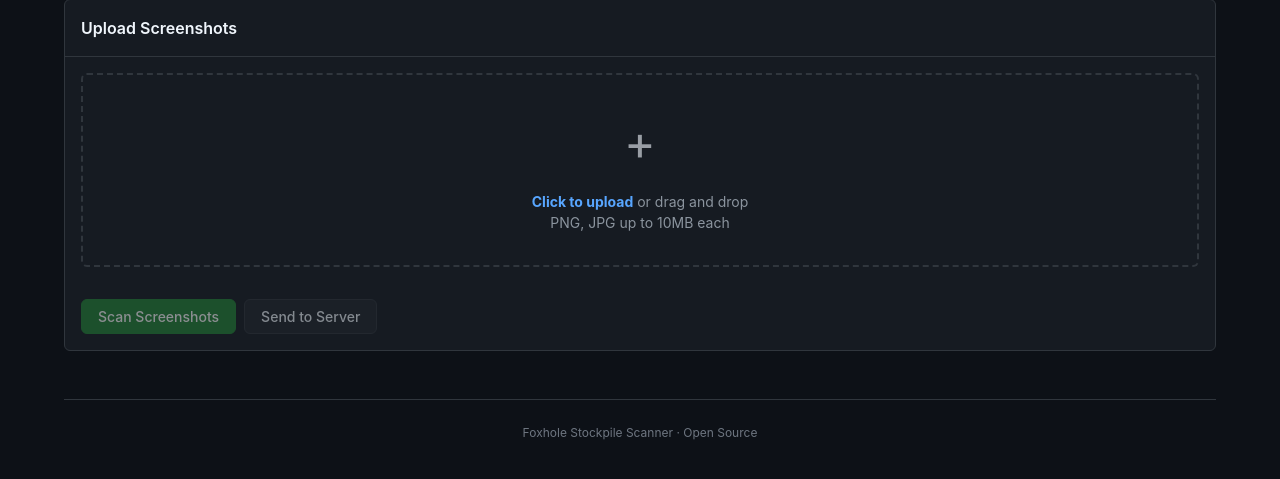
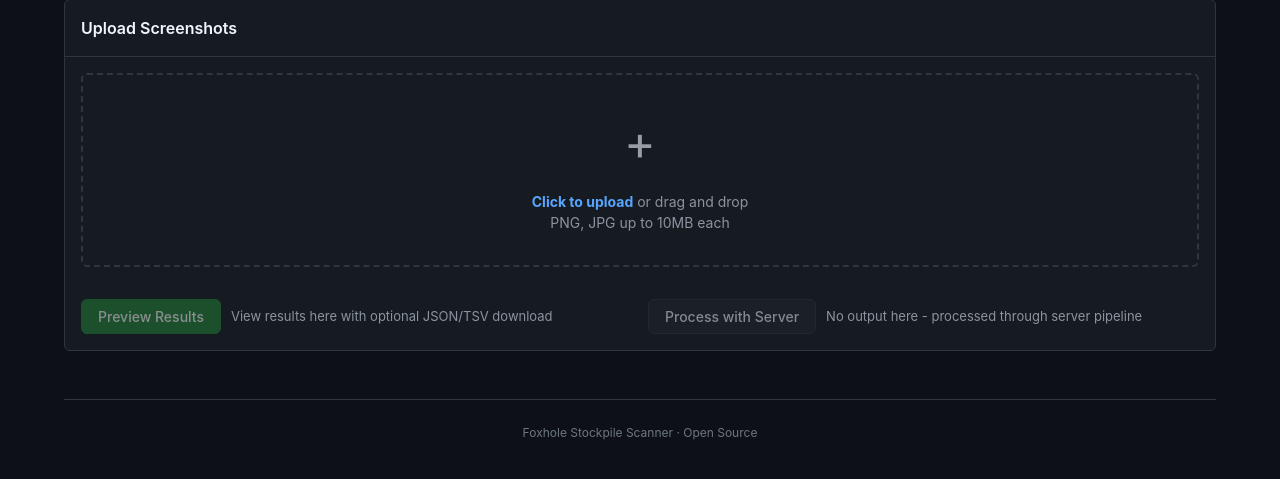
Before and after one commit to SwiftyJax/foxhole-stockpiles, a FastAPI app: page / in a window 1280 px wide. Shown: the part 202-681 px from the top of the page. Run offline with FastAPI, Linux system fonts and the light colour scheme; parts of the project's set-up code (start-up, migrations or seed data) failed here and were passed over.

Commit message:
fix(web): Clarify what the buttons do (one to preview result other to be processed by the pipeline with no output)

```diff
--- a/foxhole_stockpiles/api/templates/base.html
+++ b/foxhole_stockpiles/api/templates/base.html
@@ -147,6 +147,29 @@
             display: flex;
             gap: 8px;
             flex-wrap: wrap;
+        }
+
+        .btn-group-vertical {
+            display: flex;
+            gap: 16px;
+        }
+
+        .btn-option {
+            flex: 1;
+            display: flex;
+            align-items: center;
+            gap: 10px;
+        }
+
+        .btn-description {
+            font-size: 13px;
+            color: var(--text-secondary);
+        }
+
+        @media (max-width: 600px) {
+            .btn-group-vertical {
+                flex-direction: column;
+            }
         }
 
         .btn-sm {
--- a/foxhole_stockpiles/api/templates/index.html
+++ b/foxhole_stockpiles/api/templates/index.html
@@ -28,13 +28,19 @@
 
             <div id="preview" class="preview-container"></div>
 
-            <div class="btn-group">
-                <button type="submit" name="action" value="scan" class="btn btn-primary" id="scan-btn" {% if db_error %}disabled{% endif %}>
-                    Scan Screenshots
-                </button>
-                <button type="submit" name="action" value="send" class="btn btn-secondary" id="send-btn" {% if db_error %}disabled{% endif %}>
-                    Send to Server
-                </button>
+            <div class="btn-group-vertical">
+                <div class="btn-option">
+                    <button type="submit" name="action" value="scan" class="btn btn-primary" id="scan-btn" {% if db_error %}disabled{% endif %}>
+                        Preview Results
+                    </button>
+                    <span class="btn-description">View results here with optional JSON/TSV download</span>
+                </div>
+                <div class="btn-option">
+                    <button type="submit" name="action" value="send" class="btn btn-secondary" id="send-btn" {% if db_error %}disabled{% endif %}>
+                        Process with Server
+                    </button>
+                    <span class="btn-description">No output here - processed through server pipeline</span>
+                </div>
             </div>
         </form>
     </div>
@@ -215,7 +221,7 @@ function downloadBlob(blob, filename) {
             .then(response => response.text())
             .then(html => {
                 results.innerHTML = html;
-                scanBtn.innerHTML = 'Scan Screenshots';
+                scanBtn.innerHTML = 'Preview Results';
                 scanBtn.disabled = false;
                 sendBtn.disabled = false;
                 // Scroll to results
@@ -223,7 +229,7 @@ function downloadBlob(blob, filename) {
             })
             .catch(error => {
                 results.innerHTML = '<div class="alert alert-error"><span class="alert-icon">!</span><div>Error: ' + error.message + '</div></div>';
-                scanBtn.innerHTML = 'Scan Screenshots';
+                scanBtn.innerHTML = 'Preview Results';
                 scanBtn.disabled = false;
                 sendBtn.disabled = false;
             });
```
Also changed, not shown: tests/api/web/test_routes.py (+2 -2 lines).
